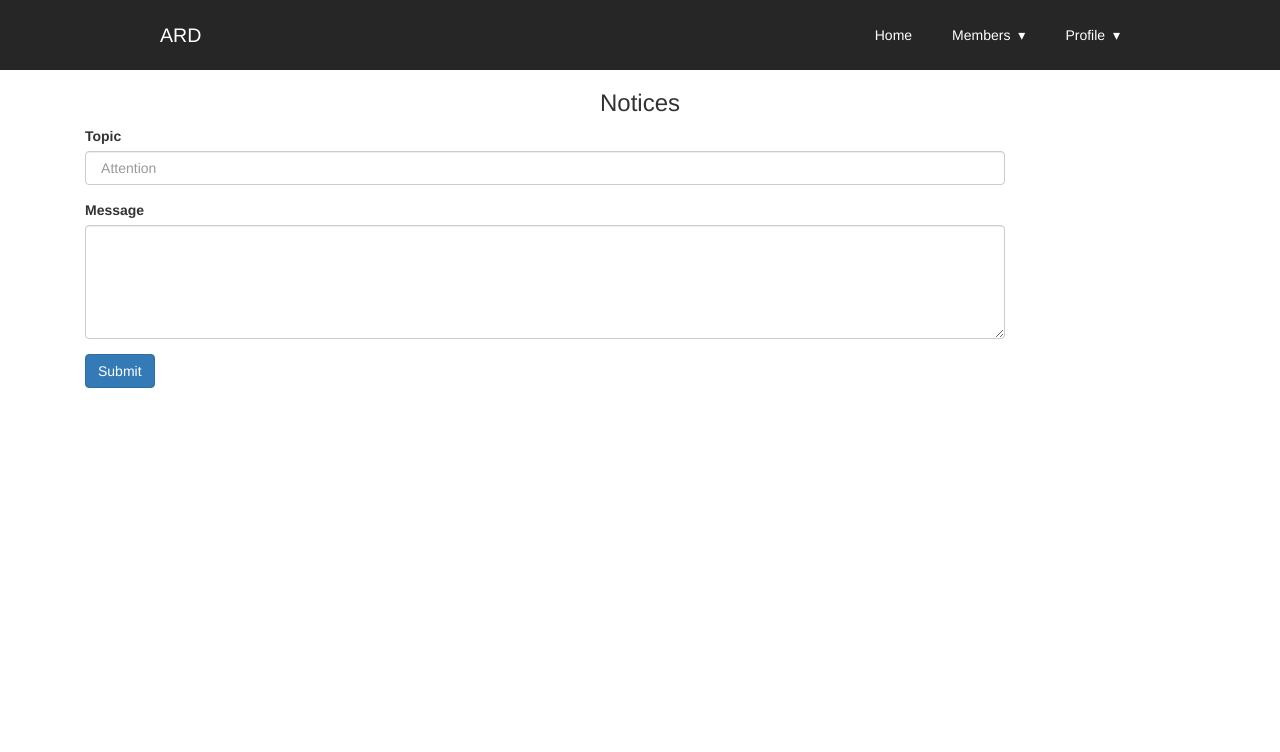
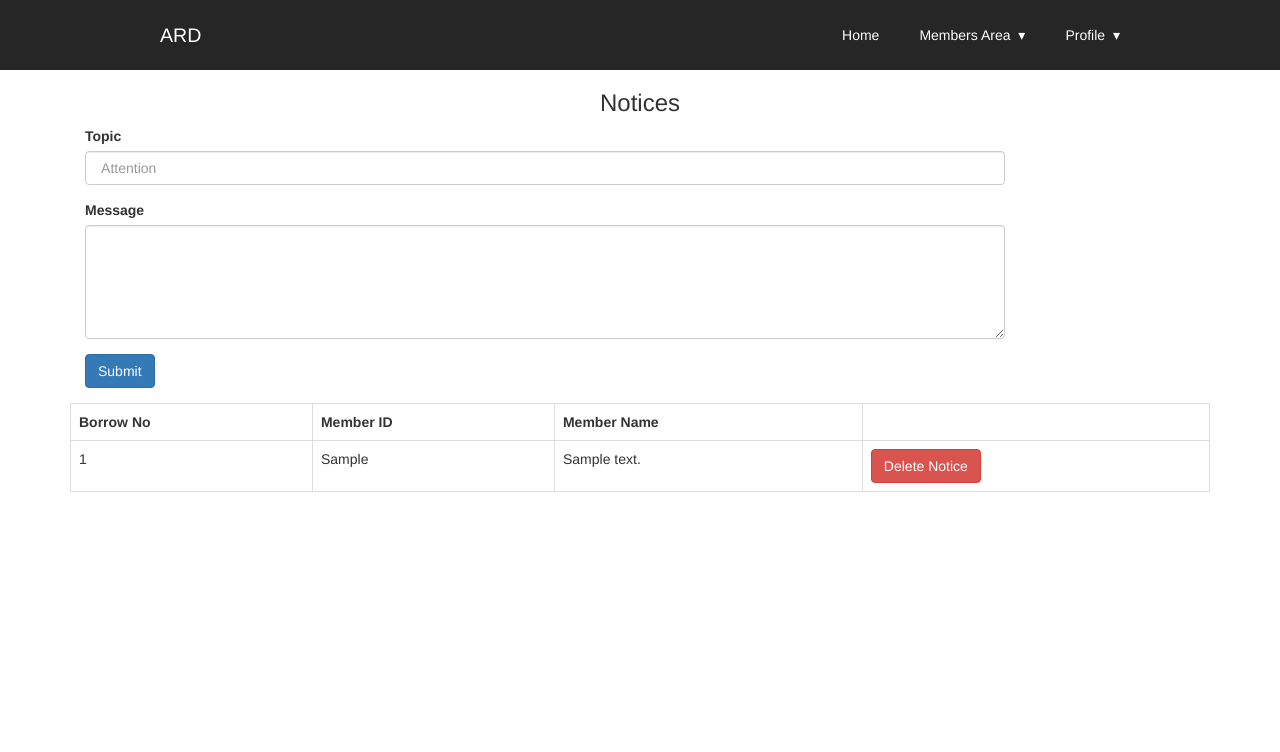
Before and after one commit to CodeBreakerRU/Libarary-mangement-system, a PHP site: page /notices/index.php in a window 1280 px wide. Shown: the top 752 px of the page. Run offline with PHP 8.4, Linux system fonts and the light colour scheme; the visitor is signed in with stand-in values (Sample User, id 1); tables that the repository leaves empty or names only in its code hold one stand-in row (values such as "Sample post"); some libraries are stand-ins or nearby versions.

Commit message:
Notices and profile update

```diff
--- a/auth/main-menu.html
+++ b/auth/main-menu.html
@@ -23,7 +23,7 @@
         </li>
 
         <li>
-          <a href="#!"> Members</a>
+          <a href="#!"> Members Area </a>
           <ul class="nav-dropdown">
             <li>
               <a href="../member">Books</a>
@@ -33,7 +33,7 @@
             </li>
 
             <li>
-              <a href="../notices">Library Notices</a>
+              <a href="../view_notices">Library Notices</a>
             </li>
 
           </ul>
--- a/auth/profile.php
+++ b/auth/profile.php
@@ -52,13 +52,9 @@ if(!isset($_SESSION["loggedin"]) || $_SESSION["loggedin"] !== true){
         echo "<h4> Name : <strong> " . $row['name'] . " </strong> </h4>";
         echo "<h4> Address : <strong> " . $row['address'] . " </strong> </h4>";
         echo "<h4> Phone : <strong> " . $row['phone'] . " </strong> </h4>";
-
-
     }
 
 ?>
-
-
     <div>
 </div>
 
--- a/borrows/index.php
+++ b/borrows/index.php
@@ -59,13 +59,13 @@ $result = mysqli_query($conn, $query);
                     <tr>
                         <td><?php echo $row["brid"]; ?></td>
                         <td><?php echo $row["memberid"]; ?></td>
-                        <td ><?php echo $row["name"]; ?></td>
+                        <td><?php echo $row["name"]; ?></td>
                         <td><?php echo $row["bookid"]; ?></td>
                         <td><?php echo $row["bname"]; ?></td>
                         <td><?php echo $row["borrowed_time"]; ?></td>
 
                         <td><input type="button" name="delete_data" value="Delete Details" id="<?php echo $row["brid"]; ?>" class="btn btn-danger delete_data" /></td>
-                            <!-- btn-xs-->
+
                     </tr>
                     <?php
                 }
--- a/connection.php
+++ b/connection.php
@@ -1,9 +1,9 @@
 <?php
 
-$username = 'admin';
-$pword = 'toor';
+$username = 'root';
+$pword = '';
 $connect = new PDO( 'mysql:host=localhost;dbname=library', $username, $pword );
 
-$conn = mysqli_connect("localhost", "admin", "toor", "library");
+$conn = mysqli_connect("localhost", "root", "", "library");
 
 ?>
--- a/main-menu-guest.html
+++ b/main-menu-guest.html
@@ -21,7 +21,7 @@
         </li>
 
         <li>
-          <a href="#!"> Members</a>
+          <a href="#!"> Members Area </a>
           <ul class="nav-dropdown">
             <li>
               <a href="member">Books</a>
--- a/main-menu.html
+++ b/main-menu.html
@@ -22,7 +22,7 @@
         </li>
 
         <li>
-          <a href="#!"> Members</a>
+          <a href="#!"> Members Area</a>
           <ul class="nav-dropdown">
             <li>
               <a href="../member">Books</a>
--- a/member/fetch.php
+++ b/member/fetch.php
@@ -24,6 +24,7 @@ foreach($result as $row)
 {
  $sub_array = array();
 
+ $sub_array[] = $row["id"];
  $sub_array[] = $row["bname"];
  $sub_array[] = $row["author"];
  $sub_array[] = $row["isbn"];
--- a/member/index.php
+++ b/member/index.php
@@ -42,6 +42,7 @@ if(!isset($_SESSION["loggedin"]) || $_SESSION["loggedin"] !== true){
        <thead>
         <tr>
 
+         <td> Book ID </td>
          <td>Name</td>
          <td>Author</td>
          <td>ISBN</td>
--- a/notices/index.php
+++ b/notices/index.php
@@ -7,52 +7,103 @@ if(!isset($_SESSION["loggedin"]) || $_SESSION["loggedin"] !== true){
     header("location: ../auth/login.php");
     exit;
 }
-
 if ($_SESSION["username"] !== 'admin')
 {
     header("location: ../auth/error_page.php");
 }
+
+$query = "SELECT * FROM notices";
+
+$result = mysqli_query($conn, $query);
 ?>
 <?php include_once("../main-menu.html"); ?>
 
 <html>
     <head>
         <title> Notices </title>
-
         <link rel="stylesheet" href="https://maxcdn.bootstrapcdn.com/bootstrap/3.4.0/css/bootstrap.min.css">
         <script src="https://ajax.googleapis.com/ajax/libs/jquery/3.4.0/jquery.min.js"></script>
         <script src="https://maxcdn.bootstrapcdn.com/bootstrap/3.4.0/js/bootstrap.min.js"></script>
 
+        <script src="https://www.jqueryscript.net/demo/Dialog-Modal-Dialogify/dist/dialogify.min.js"></script>
+
     </head>
 
 <body>
-
 <div class="container">
     <h3 align="center "> Notices </h3>
-
     <form action="insert.php" method="post">
-
         <div class="form-group  col-sm-10">
             <label for="topic"> Topic </label>
             <input type="text" class="form-control" id="topic" placeholder=" Attention " name="topic" required>
         </div>
-
         <div class="form-group col-sm-10">
             <label for="comment"> Message </label>
             <textarea class="form-control" rows="5" id="content" name="content" required ></textarea>
         </div>
-
         <div class="form-group  col-sm-10 ">
         <button type="submit" class="btn btn-primary"> Submit </button>
         </div>
-
     </form>
-
 </div>
 
+
+<div class="container" id="notice">
+    <table  class="table table-bordered" >
+        <tr>
+            <th >Borrow No</th>
+            <th >Member ID</th>
+            <th >Member Name</th>
+
+            <th></th>
+        </tr>
+
+        <?php
+        while($row = mysqli_fetch_array($result))
+        {
+            ?>
+            <tr>
+                <td><?php echo $row["nid"]; ?></td>
+                <td><?php echo $row["topic"]; ?></td>
+                <td><?php echo $row["content"]; ?></td>
+
+                <td><input type="button" name="delete_data" value="Delete Notice" id="<?php echo $row["nid"]; ?>" class="btn btn-danger delete_data" /></td>
+
+            </tr>
+            <?php
+        }
+        ?>
+    </table>
 </body>
 
 
+<script>
+
+    $(document).ready(function() {
+
+        $(document).on('click', '.delete_data', function () {
+            var id = $(this).attr('id');
+
+            Dialogify.confirm("<h5 class='text-danger'> <strong > Confirm ?</strong > </h5>",
+                {
+                    ok: function () {
+                        $.ajax({
+                            url: "delete.php",
+                            method: "POST",
+                            data: {id: id},
+                            success: function (data) {
+                                Dialogify.alert('<h4 class="text-success text-center"> <strong > Notice deleted !!</strong > </h4>');
+                            }
+                        })
+                    },
+                    cancel: function () {
+                        this.close();
+                    }
+                });
+        });
+
+    });
+    </script>
 </html>
 
 <?php include_once("../main-footer.html"); ?>
--- a/returns/index.php
+++ b/returns/index.php
@@ -41,7 +41,7 @@ $result = mysqli_query($conn, $query);
             <div class="modal-header">
                 <button type="button" class="close" data-dismiss="modal"><span aria-hidden="true">&times;</span><span class="sr-only">Close</span></button>
 
-                <h4 class="modal-title" id="memberModalLabel">Edit Borrowed Book Detail</h4>
+                <h4 class="modal-title" id="memberModalLabel">Add Returned Book Detail</h4>
 
             </div>
             <div class="dash">
```
Also changed, not shown: notices/delete.php (added, +21 -0 lines).
